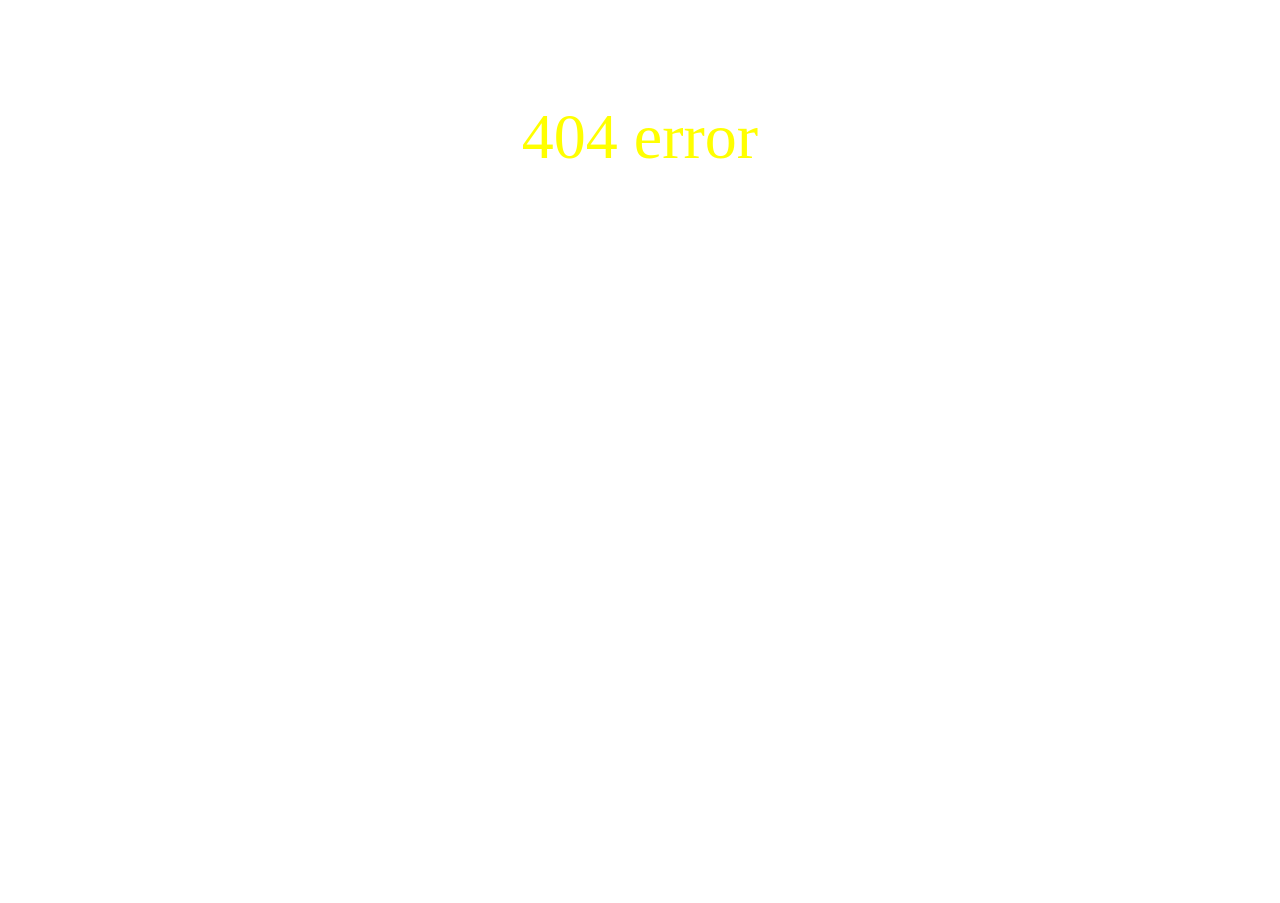
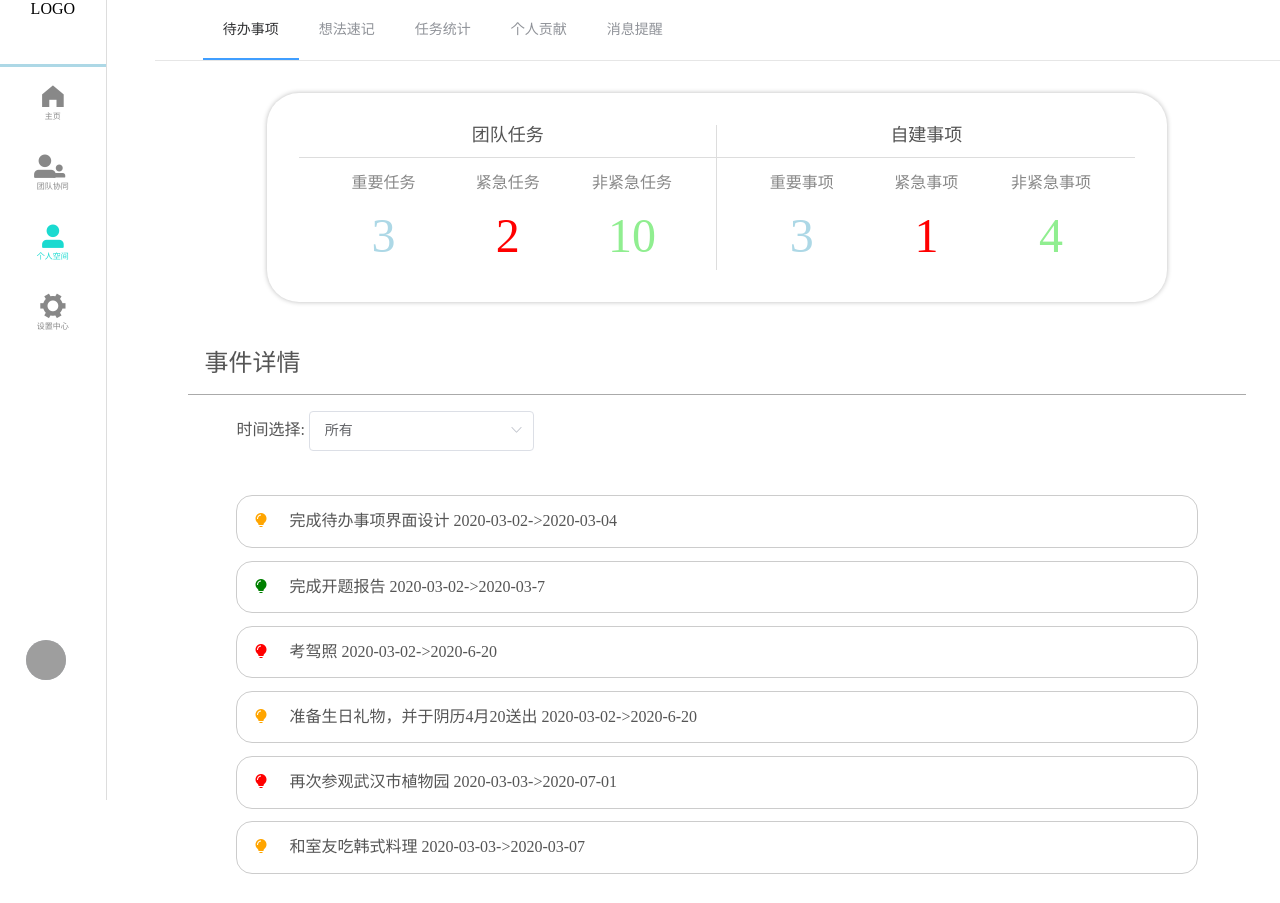
Before and after one commit to limengyun123/vue-knowledge-synergy, a Vue app: page /common/individual/toDoList in a window 1280 px wide. Before the commit the page ends 800 px from the top, so only its background shows below. Built offline with nearby package versions, Linux system fonts and the light colour scheme; grey boxes are pictures that could not be loaded.

Commit message:
完成个人空间/待办事项

```diff
--- /dev/null
+++ b/src/api/individual.js
@@ -0,0 +1,9 @@
+import axios from 'axios';
+
+export const getToDoOverviewApi=()=>{
+    return axios.post('individual/getToDoOverview');
+};
+
+export const getToDoListApi=(time)=>{
+    return axios.post('individual/getToDoList',time);
+};
--- a/src/mock/index.js
+++ b/src/mock/index.js
@@ -3,6 +3,7 @@ import loginApi from './user'
 import infoApi from './profile'
 import teamApi from './team'
 import projectApi from './project'
+import individualApi from './individual'
 
 /**
  * Mock.mock( rurl, rtype, template )
@@ -49,3 +50,9 @@ Mock.mock("http://localhost:8080/team/addTeammates", "post", teamApi.add_teammat
 
 Mock.mock("http://localhost:8080/project/getResources", "post", projectApi.get_resources_suc);
 // Mock.mock("http://localhost:8080/project/getResources", "post", projectApi.get_resources_fai);
+
+Mock.mock("http://localhost:8080/individual/getToDoOverview", "post", individualApi.get_todo_overview_suc);
+// Mock.mock("http://localhost:8080/individual/getToDoOverview", "post", individualApi.get_todo_overview_fai);
+
+Mock.mock("http://localhost:8080/individual/getToDoList", "post", individualApi.get_todo_list_suc);
+// Mock.mock("http://localhost:8080/individual/getToDoList", "post", individualApi.get_todo_list_fai);
--- /dev/null
+++ b/src/mock/individual.js
@@ -0,0 +1,63 @@
+const toDoLidt = [
+    {eId: 1, startTime: '2020-03-02', deadline: '2020-03-04', type: 'b', description: '完成待办事项界面设计'},
+    {eId: 2, startTime: '2020-03-02', deadline: '2020-03-7', type: 'c', description: '完成开题报告'},
+    {eId: 3, startTime: '2020-03-02', deadline: '2020-6-20', type: 'a', description: '考驾照'},
+    {eId: 4, startTime: '2020-03-02', deadline: '2020-6-20', type: 'b', description: '准备生日礼物，并于阴历4月20送出'},
+    {eId: 5, startTime: '2020-03-03', deadline: '2020-07-01', type: 'a', description: '再次参观武汉市植物园'},
+    {eId: 6, startTime: '2020-03-03', deadline: '2020-03-07', type: 'b', description: '和室友吃韩式料理'},
+];
+
+export default{
+    get_todo_overview_suc:(param)=>{
+        return {
+            code: 200,
+            msg: "查询成功",
+            data: {
+                task: {important: 3, urgent: 2, leisure: 10},
+                selfEvent: {important: 3, urgent: 1, leisure: 4}
+            }
+        }
+    },
+    get_todo_overview_fai:(param)=>{
+        return {
+            code: 403,
+            msg: "查询失败",
+            data: {}
+        }
+    },
+    get_todo_list_suc:(param)=>{
+        let data = [];
+        switch (param.body) {
+            case "近一周":
+                data = toDoLidt.slice(0,1);
+                break;
+            case "近半月":
+                data = toDoLidt.slice(0,2);
+                break;
+            case "近一月":
+                data = toDoLidt.slice(0,3);
+                break;
+            case "近三月":
+                data = toDoLidt.slice(0,4);
+                break;
+            case "近一年":
+                data = toDoLidt.slice(0,5);
+                break;
+            default:
+                data = toDoLidt;
+                break;
+        };
+        return {
+            code: 200,
+            msg: "查询成功",
+            data: data
+        }
+    },
+    get_todo_list_fai:(param)=>{
+        return {
+            code: 403,
+            msg: "查询失败",
+            data: {}
+        }
+    },
+}
--- a/src/router/index.js
+++ b/src/router/index.js
@@ -43,7 +43,10 @@ const routes = [
 			{
 				path: 'individual',
 				component: ()=> import('../views/individual/individual.vue'),
-
+				redirect: '/common/individual/toDoList',
+				children:[
+					{ path: 'toDoList', name:'/common/individual/toDoList', component: ()=> import('../views/individual/toDoList.vue') },
+				]
 			},
 			{ path: 'profile/siteSetting', component: ()=> import('../views/profile/siteSetting.vue') },
 		]
--- a/src/views/home/main.vue
+++ b/src/views/home/main.vue
@@ -82,6 +82,6 @@ export default {
 }
 
 .project-ing{
-    color: yellow;
+    color: lightgreen;
 }
 </style>
--- a/src/views/individual/individual.vue
+++ b/src/views/individual/individual.vue
@@ -1,7 +1,7 @@
 <template>
     <div class="individual-body">
         <el-menu router :default-active="$route.path" class="el-menu-vertical-demo" mode="horizontal">
-            <el-menu-item :index="'/common/team/project/'+this.$route.params.id+'/resources'">待办事项</el-menu-item>
+            <el-menu-item index="/common/individual/toDoList">待办事项</el-menu-item>
             <el-menu-item :index="'/common/team/project/'+this.$route.params.id+'/tasks'">想法速记</el-menu-item>
             <el-menu-item :index="'add'">任务统计</el-menu-item>
             <el-menu-item :index="'mi'">个人贡献</el-menu-item>
--- /dev/null
+++ b/src/views/individual/toDoList.vue
@@ -0,0 +1,178 @@
+<template>
+    <div>
+        <el-row class='todo-overview'>
+            <el-col :span="12" class='todo-overview-left-half'>
+                <div class='todo-overview-title'>团队任务</div>
+                <div class='todo-overview-body'>
+                    <div class='todo-overview-item'><p>重要任务</p><div class='blue-text'>{{task.important}}</div></div>
+                    <div class='todo-overview-item'><p>紧急任务</p><div class='red-text'>{{task.urgent}}</div></div>
+                    <div class='todo-overview-item'><p>非紧急任务</p><div class='green-text'>{{task.leisure}}</div></div>
+                </div>
+            </el-col>
+            <el-col :span="12">
+                <div class='todo-overview-title'>自建事项</div>
+                <div class='todo-overview-body'>
+                    <div class='todo-overview-item'><p>重要事项</p><div class='blue-text'>{{selfEvent.important}}</div></div>
+                    <div class='todo-overview-item'><p>紧急事项</p><div class='red-text'>{{selfEvent.urgent}}</div></div>
+                    <div class='todo-overview-item'><p>非紧急事项</p><div class='green-text'>{{selfEvent.leisure}}</div></div>
+                </div>
+            </el-col>
+        </el-row>
+        <div class='todo-detail'>
+            <div class='todo-detail-title'>事件详情</div>
+            <div>
+                <div class='todo-detail-head'>
+                    <label>时间选择:  </label>
+                    <el-select v-model="chosenTime" placeholder="请选择" @change='changeTimeRange'>
+                        <el-option v-for="item in timeOptions" :key="item" :label="item" :value="item">
+                        </el-option>
+                    </el-select>
+                </div>
+                <div class='todo-detail-body'>
+                    <!-- 事件重要程度：a>b>c -->
+                    <div v-for="item in toDoList" :key="item.eId" class='todo-detail-item'>
+                        <span :class="'el-icon-s-opportunity '+item.type"></span>
+                        {{item.description}} {{item.startTime}}->{{item.deadline}}
+                    </div>
+                </div>
+            </div>
+        </div>
+    </div>
+</template>
+
+<script>
+import {getToDoOverviewApi, getToDoListApi} from '../../api/individual'
+export default {
+    name: "ToDoList",
+    data(){
+        return {
+            chosenTime: "所有",
+            task: {},
+            selfEvent: {},
+            timeOptions:["近一周","近半月","近一月","近三月","近一年","所有"],
+            toDoList:[
+                {eId: 1, startTime: '2020-03-02', deadline: '2020-03-04', type: 'b', description: '完成待办事项界面设计'},
+                {eId: 2, startTime: '2020-03-02', deadline: '2020-03-7', type: 'c', description: '完成开题报告'},
+                {eId: 3, startTime: '2020-03-02', deadline: '2020-6-20', type: 'a', description: '考驾照'},
+                {eId: 4, startTime: '2020-03-02', deadline: '2020-6-20', type: 'b', description: '准备生日礼物，并于阴历4月20送出'},
+                {eId: 5, startTime: '2020-03-03', deadline: '2020-07-01', type: 'a', description: '再次参观武汉市植物园'},
+                {eId: 6, startTime: '2020-03-03', deadline: '2020-03-07', type: 'b', description: '和室友吃韩式料理'},
+            ]
+        }
+    },
+    mounted(){
+        getToDoOverviewApi().then((result)=>{
+            this.task = result.data.task;
+            this.selfEvent = result.data.selfEvent;
+        }).catch((reason)=>{
+            this.$message.error(reason);
+        })
+        this.getToDoList();
+    },
+    methods:{
+        getToDoList(){
+            getToDoListApi(this.chosenTime).then((result)=>{
+                this.toDoList = result.data;
+            }).catch((reason)=>{
+                this.$message.error(reason);
+            });
+        },
+        changeTimeRange(e){
+            this.getToDoList();
+        }
+    }
+}
+</script>
+
+<style scoped>
+.todo-overview{
+    width: 80%;
+    margin: 2rem auto;
+    padding: 2rem;
+    border: #999999;
+    border-radius: 2rem;
+    box-shadow: #bbbbbb 0 0 0.3rem;
+    color: #555555;
+}
+
+.todo-overview-left-half{
+    border-right: #dddddd 0.1rem solid;
+}
+
+.todo-overview-title{
+    width: 100%;
+    height: 2rem;
+    border-bottom: #dddddd 0.1rem solid;
+    font-size: large;
+    text-align: center;
+}
+
+.todo-overview-body{
+    display: flex;
+    justify-content: space-evenly;
+}
+
+.todo-overview-item{
+    width: 5rem;
+    height: 7rem;
+    text-align: center;
+    color: #888888;
+}
+
+.todo-overview-item div{
+    font-size: 3rem;
+}
+
+.blue-text{
+    color: lightblue;
+}
+
+.red-text{
+    color: red;
+}
+
+.green-text{
+    color: lightgreen;
+}
+
+.todo-detail{
+    width: 94%;
+    padding: 0 3%;
+    color: #555555;
+}
+
+.todo-detail-title{
+    font-size: 1.5rem;
+    padding: 1rem;
+    border-bottom: solid 0.1rem #aaaaaa;
+}
+
+.todo-detail-head{
+    margin:1rem 3rem;
+}
+
+.todo-detail-body{
+    padding: 1rem 3rem;
+}
+
+.todo-detail-item{
+    border: solid 0.1rem #cccccc;
+    margin: 0.8rem 0;
+    padding: 1rem;
+    border-radius: 1rem;
+}
+
+.el-icon-s-opportunity{
+    margin-right: 1rem;
+}
+
+.a{
+    color: red;
+}
+.b{
+    color: orange;
+}
+.c{
+    color: green;
+}
+</style>
```
